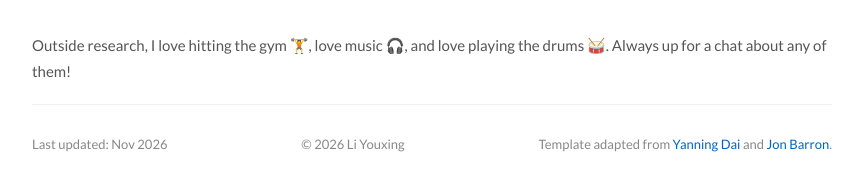
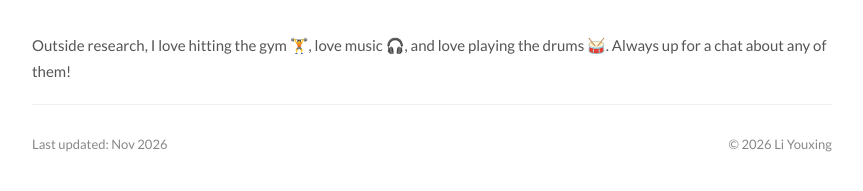
Before and after one commit to Lei-Yausing/Lei-Yausing.github.io, a plain HTML site: page index.html in a window 1280 px wide. Shown: the part 2834-3025 px from the top of the page, without its empty margins (208-1071 px from the left). Drawn offline with Linux system fonts and the light colour scheme.

Commit message:
Remove template credit from footer
Co-Authored-By: Claude Opus 5.5 <noreply@anthropic.com>
Claude-Session: https://claude.ai/code/session_01P9hMRPcyD6WAwXUnhD5MWM

```diff
--- a/index.html
+++ b/index.html
@@ -257,7 +257,6 @@
     <footer>
       <span>Last updated: Nov 2026</span>
       <span>&copy; 2026 Li Youxing</span>
-      <span>Template adapted from <a href="https://yanningdai.github.io/">Yanning Dai</a> and <a href="https://jonbarron.info/">Jon Barron</a>.</span>
     </footer>
   </div>
 
```
